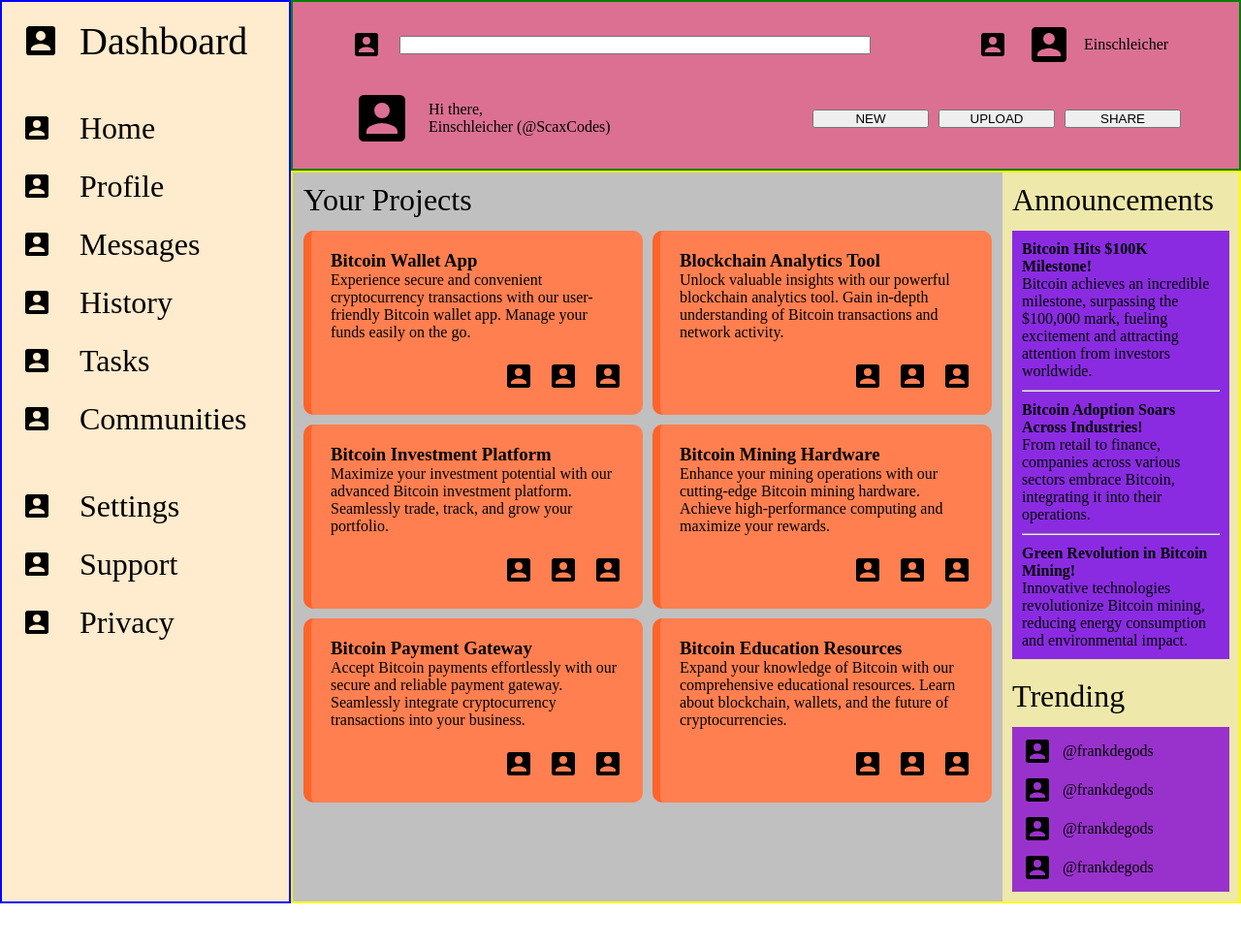
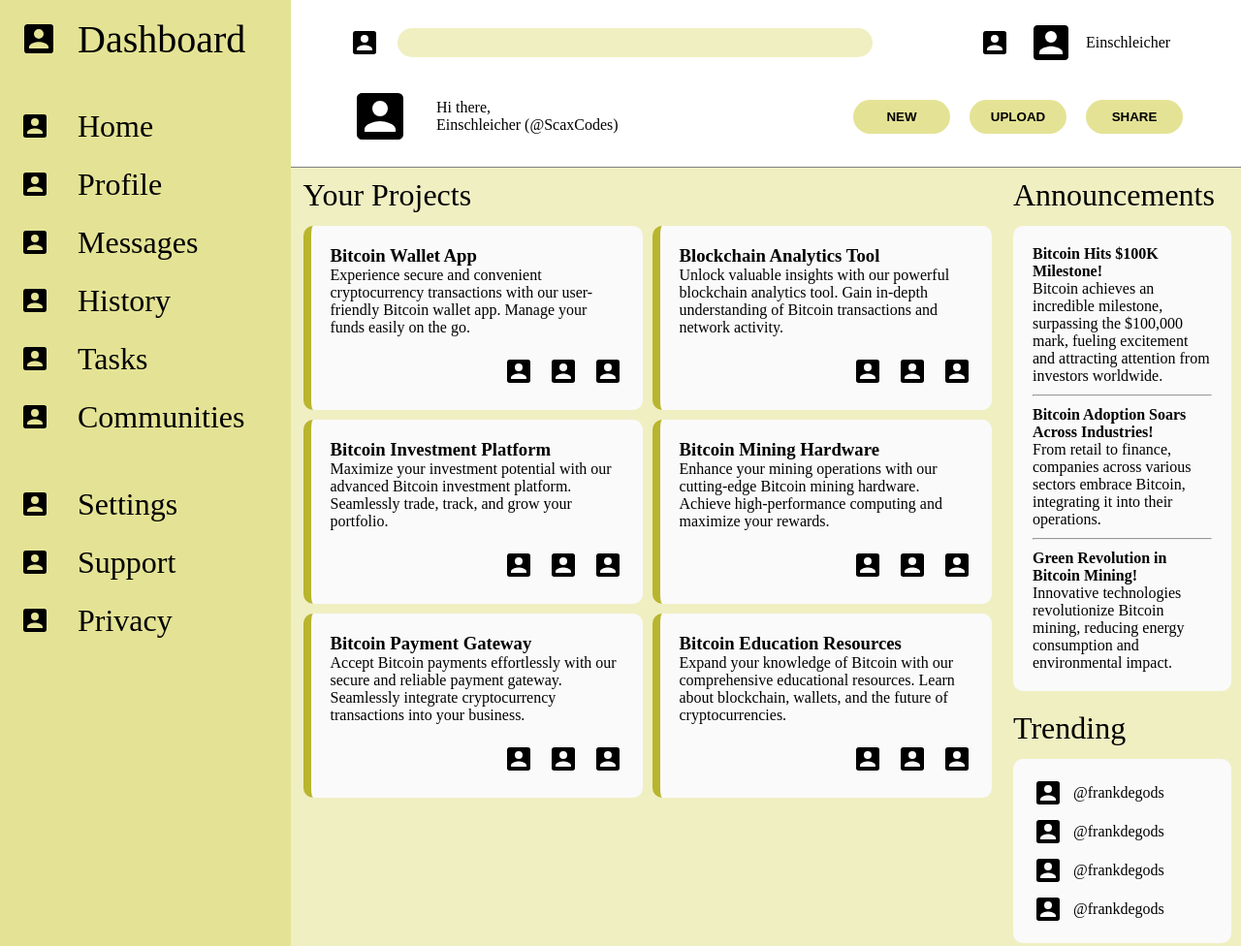
Before and after one commit to Einschleicher/odin-admin-dashboard, a plain HTML site: page index.html in a window 1280 px wide. Shown: the top 976 px of the page at 97% size. Before the commit the page ends 932 px from the top, so only its background shows below. Drawn offline with Linux system fonts and the light colour scheme.

Commit message:
Round corners and change color palette

```diff
--- a/styles.css
+++ b/styles.css
@@ -13,11 +13,10 @@ body {
 }
 
 .sidebar {
-    border: 2px solid blue;
     grid-row: 1 / 3;
     font-size: 2rem;
     padding: 20px;
-    background-color: blanchedalmond;
+    background-color: #e4e395;
     display: grid;
     grid-template-columns: 40px 1fr;
     grid-template-rows: 70px repeat(5, 40px) 70px;
@@ -51,8 +50,8 @@ body {
 }
 
 .header {
-    border: 2px solid green;
-    background-color: palevioletred;
+    background-color: white;
+    border-bottom: 1px solid grey;
 }
 
 .header-container-one {
@@ -67,25 +66,35 @@ body {
 .header-container-two {
     padding: 0 60px 20px;
     display: grid;
-    grid-template-columns: 70px 1fr 120px 120px 120px;
+    grid-template-columns: 70px 1fr 100px 100px 100px;
     grid-auto-flow: column;
     align-items: center;
-    gap: 10px;
+    gap: 20px;
+}
+
+button {
+    background-color: #e4e395;
+    padding: 10px;
+    border: 0;
+    border-radius: 20px;
+    font-weight: 800;
 }
 
 .searchbar {
     margin-right: 100px;
+    background-color: #f0efc2;
+    border-radius: 20px;
+    border: 0;
+    height: 30px;
 }
 
 .content {
-
-    border: 2px solid yellow;
     display: flex;
 }
 
 .content-container-one {
     flex: 1;
-    background-color: silver;
+    background-color: #f0efc2;
     display: grid;
     justify-content: center;
     grid-template-columns: 350px 350px;
@@ -104,10 +113,10 @@ body {
 }
 
 .content-card {
-    background-color: coral;
+    background-color: rgb(250, 250, 250);
     border-radius: 10px;
     padding: 20px;
-    border-left: 8px solid rgb(253, 100, 44);
+    border-left: 8px solid #b8b52e;
 }
 
 .icon {
@@ -122,7 +131,7 @@ body {
 .content-container-two {
     padding: 10px;
     width: 25%;
-    background-color: palegoldenrod;
+    background-color: #f0efc2;
     display: grid;
     /* Fixed rows causes content to overflow if more text is entered: */
     /* grid-template-rows: 40px 400px 40px 200px; */
@@ -132,9 +141,10 @@ body {
 }
 
 .announcements-card {
-    background-color: blueviolet;
+    background-color: rgb(250, 250, 250);
+    border-radius: 10px;
     margin-bottom: 10px;
-    padding: 10px;
+    padding: 20px;
     /* height: 250px; */
 }
 
@@ -144,8 +154,9 @@ hr {
 }
 
 .trending-card {
-    padding: 10px;
-    background-color: darkorchid;
+    padding: 20px;
+    background-color: rgb(250, 250, 250);
+    border-radius: 10px;
     display: grid;
     grid-template-columns: auto 1fr;
     grid-auto-rows: 30px;
```
